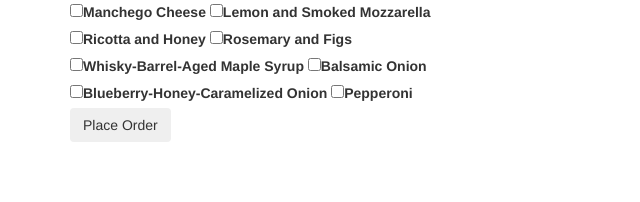
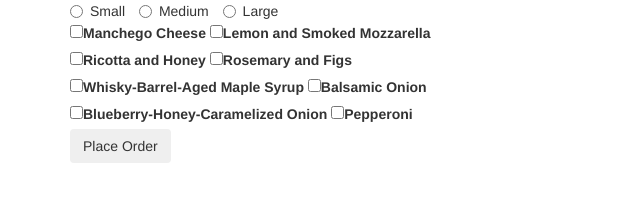
Before and after one commit to sarafrandsen/order-pizza, a plain HTML site: page index.html in a window 1280 px wide. Shown: the whole page, without its empty margins (0-640 px from the left). Drawn offline with Linux system fonts and the light colour scheme.

Commit message:
add framework for radio buttons and checkboxes and submit button

```diff
--- a/index.html
+++ b/index.html
@@ -20,6 +20,9 @@
           <form id="selections-made">
             <div class="choose-size">
               <!-- radio buttons here -->
+              <label class="radio-inline size-radio"><input type="radio" name="size" value="1">Small</label>
+              <label class="radio-inline size-radio"><input type="radio" name="size" value="2">Medium</label>
+              <label class="radio-inline size-radio"><input type="radio" name="size" value="3">Large</label>
             </div>
           <!-- toppings -->
             <div class="choose-toppings">
```
